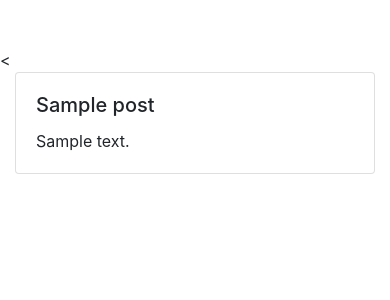
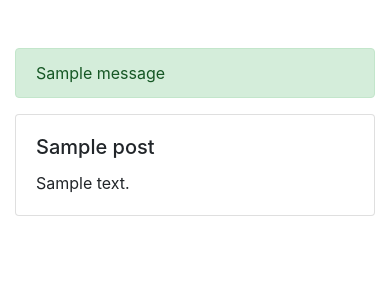
Before and after one commit to raffayen/Anonymous-folder, a Flask app: template templates/index.html in a window 390 px wide. Shown: the part 56-356 px from the top of the page. Run offline with Flask 3, Linux system fonts and the light colour scheme; the template is opened without the code that fills it: most values are stand-ins (such as "Sample title", 1, 10 or a date in 2020); one stand-in notice (Sample message) is shown; some libraries are stand-ins or nearby versions.

Commit message:
Massage Done

```diff
--- a/main.py
+++ b/main.py
@@ -1,9 +1,9 @@
-from flask import Flask, request, render_template
+from flask import Flask, request, render_template, flash, redirect
 import pickledb
 
 
 app = Flask(__name__)
-
+app.secret_key = '12022008'
 
 db = pickledb.load('base.db', True)
 
@@ -49,8 +49,10 @@ def create_post():
 
         set_info(post_title, post_text)
 
+        # Добавляем сообщение о публикации поста в объект запроса
+        flash('Пост опубликован!', 'success')
 
-        return f'Post created! Title: {post_title}, Text: {post_text}'
+        return redirect('/')
 
 
 
--- a/templates/index.html
+++ b/templates/index.html
@@ -36,7 +36,19 @@
   <div class="container mt-5">
     <div class="row">
       <!-- Левая колонка с постами -->
-      <<div class="col-md-8">
+      <!-- Левая колонка с постами -->
+<!-- Левая колонка с постами -->
+<div class="col-md-8">
+{% with messages = get_flashed_messages(with_categories=true) %}
+      {% if messages %}
+          {% for category, message in messages %}
+              <div class="alert alert-{{ category }}" role="alert">
+                  {{ message }}
+              </div>
+          {% endfor %}
+      {% endif %}
+  {% endwith %}
+
   {% for post in posts %}
       <div class="card mb-3">
           <div class="card-body">
@@ -46,6 +58,7 @@
       </div>
   {% endfor %}
 </div>
+
         <!-- Рекомендации друзей или другие модули могут быть добавлены здесь -->
 
       </div>
```
Also changed, not shown: base.db. Lines whose indentation alone changed are shown as unchanged.
